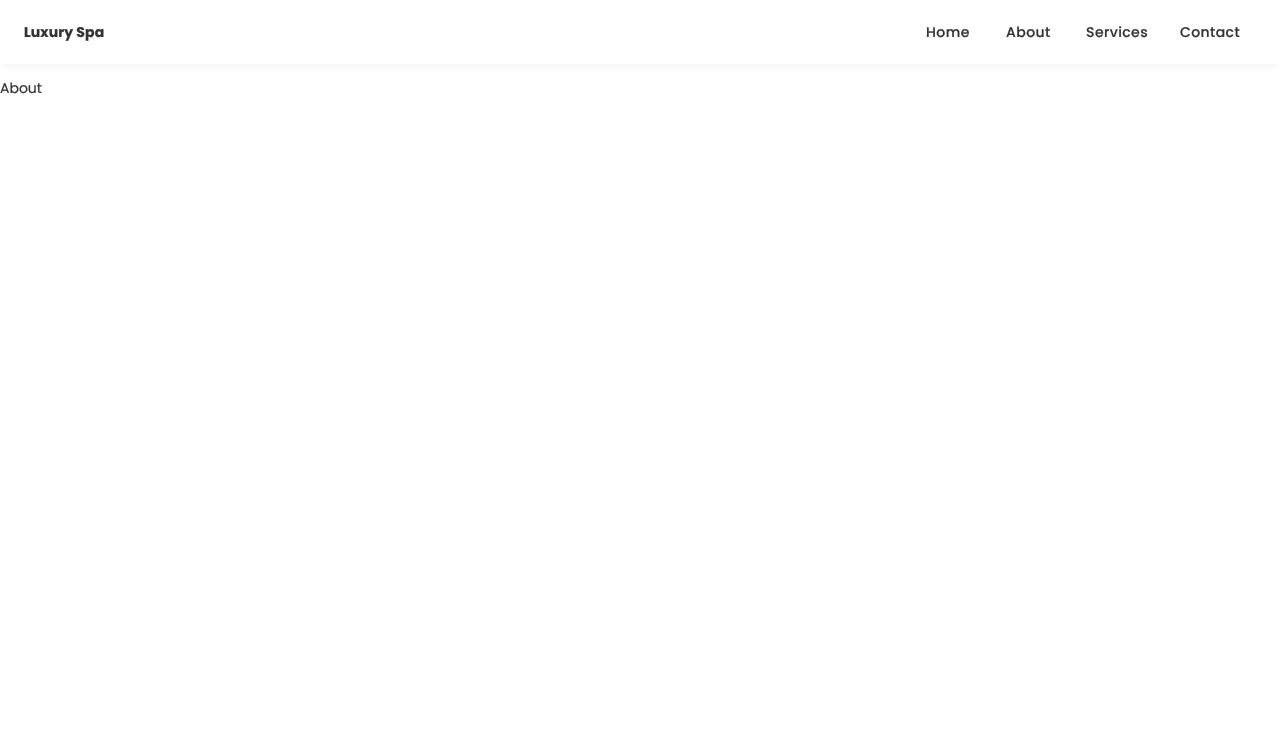
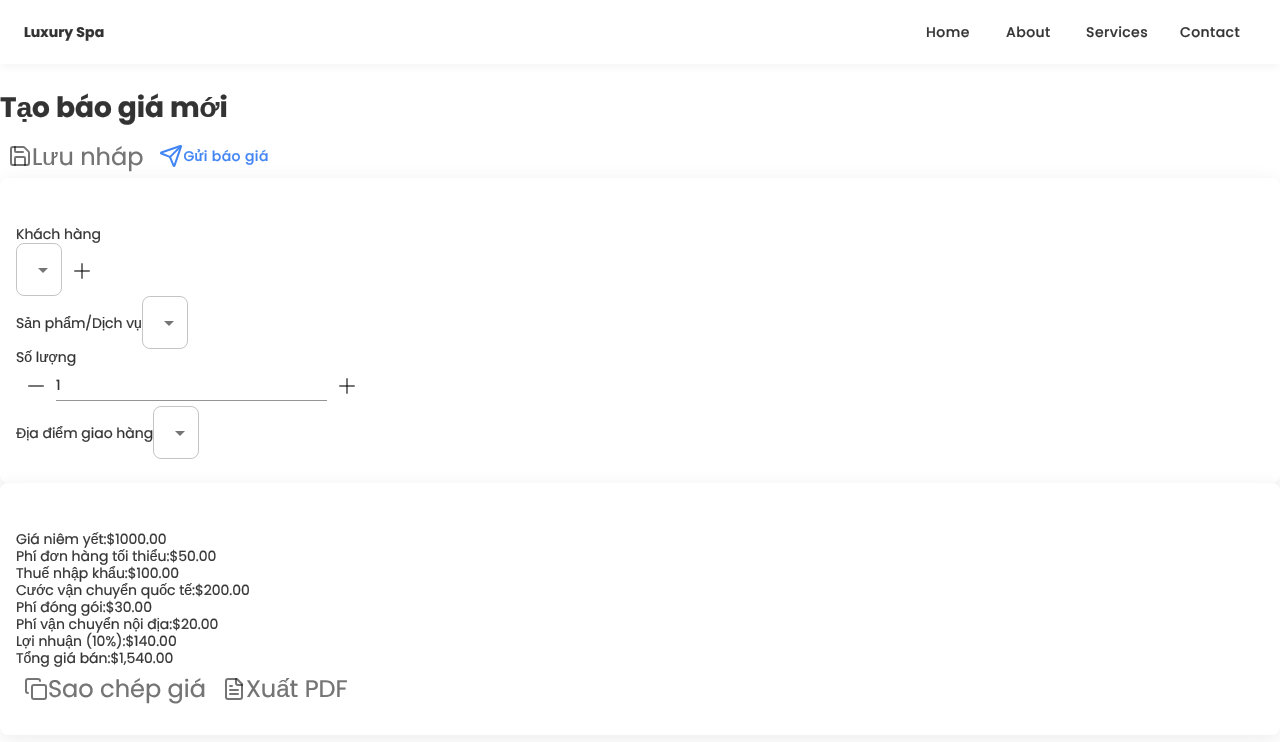
Before and after one commit to TienNguyen2803/hila, a React (Vite) app: page /about in a window 1280 px wide. Shown: the top 742 px of the page. Built offline with nearby package versions, Linux system fonts and the light colour scheme.

Commit message:
feature/add_about_page

```diff
--- a/package.json
+++ b/package.json
@@ -20,6 +20,7 @@
     "@mui/icons-material": "^5.15.7",
     "@mui/material": "^5.15.7",
     "@reduxjs/toolkit": "^2.2.4",
+    "lucide-react": "^0.479.0",
     "react": "^18.3.1",
     "react-dom": "^18.3.1",
     "react-redux": "^9.1.2",
--- a/src/pages/about/About.tsx
+++ b/src/pages/about/About.tsx
@@ -1,7 +1,158 @@
-import React from 'react'
+import React from 'react';
+import {
+  Search,
+  Save,
+  Copy,
+  Send,
+  FileText,
+  Plus,
+  Minus,
+  AlertCircle
+} from 'lucide-react';
+import {
+  Input,
+  Select,
+  Card,
+  CardContent,
+  CardHeader,
+  Typography,
+  Button,
+  IconButton,
+} from "@mui/material";
 
-export default function About() {
+const About = () => {
   return (
-    <div>About</div>
-  )
-}
+    <div className="container mx-auto p-4">
+      {/* Header */}
+      <div className="flex justify-between items-center mb-6">
+        <h1 className="text-2xl font-bold">Tạo báo giá mới</h1>
+        <div className="flex gap-2">
+          <IconButton>
+            <Save className="w-4 h-4" />
+            Lưu nháp
+          </IconButton>
+          <Button className="flex items-center gap-2">
+            <Send className="w-4 h-4" />
+            Gửi báo giá
+          </Button>
+        </div>
+      </div>
+
+      {/* Main Content */}
+      <div className="grid grid-cols-1 md:grid-cols-2 gap-6">
+        {/* Left Panel - Input Section */}
+        <Card>
+          <CardHeader>
+            <Typography>Thông tin báo giá</Typography>
+          </CardHeader>
+          <CardContent className="space-y-4">
+            {/* Customer Selection */}
+            <div className="space-y-2">
+              <label className="text-sm font-medium">Khách hàng</label>
+              <div className="flex gap-2">
+                <Select className="w-full">
+                  <option>Chọn khách hàng</option>
+                </Select>
+                <IconButton >
+                  <Plus className="w-4 h-4" />
+                </IconButton>
+              </div>
+            </div>
+
+            {/* Product Selection */}
+            <div className="space-y-2">
+              <label className="text-sm font-medium">Sản phẩm/Dịch vụ</label>
+              <Select className="w-full">
+                <option>Chọn sản phẩm</option>
+              </Select>
+            </div>
+
+            {/* Quantity Input */}
+            <div className="space-y-2">
+              <label className="text-sm font-medium">Số lượng</label>
+              <div className="flex items-center gap-2">
+              <IconButton >
+                  <Minus className="w-4 h-4" />
+                </IconButton>
+                <Input type="number" defaultValue="1" className="text-center" />
+                <IconButton >
+                  <Plus className="w-4 h-4" />
+                </IconButton>
+              </div>
+            </div>
+
+            {/* Delivery Location */}
+            <div className="space-y-2">
+              <label className="text-sm font-medium">Địa điểm giao hàng</label>
+              <Select className="w-full">
+                <option>Chọn địa điểm</option>
+              </Select>
+            </div>
+          </CardContent>
+        </Card>
+
+        {/* Right Panel - Cost Breakdown */}
+        <Card>
+          <CardHeader>
+            <Typography>Chi tiết chi phí</Typography>
+          </CardHeader>
+          <CardContent>
+            {/* Cost Breakdown Table */}
+            <div className="space-y-4">
+              <div className="grid grid-cols-2 gap-4 p-2 hover:bg-gray-50">
+                <span className="text-sm">Giá niêm yết:</span>
+                <span className="text-sm font-medium text-right">$1000.00</span>
+              </div>
+              <div className="grid grid-cols-2 gap-4 p-2 hover:bg-gray-50">
+                <span className="text-sm">Phí đơn hàng tối thiểu:</span>
+                <span className="text-sm font-medium text-right">$50.00</span>
+              </div>
+              <div className="grid grid-cols-2 gap-4 p-2 hover:bg-gray-50">
+                <span className="text-sm">Thuế nhập khẩu:</span>
+                <span className="text-sm font-medium text-right">$100.00</span>
+              </div>
+              <div className="grid grid-cols-2 gap-4 p-2 hover:bg-gray-50">
+                <span className="text-sm">Cước vận chuyển quốc tế:</span>
+                <span className="text-sm font-medium text-right">$200.00</span>
+              </div>
+              <div className="grid grid-cols-2 gap-4 p-2 hover:bg-gray-50">
+                <span className="text-sm">Phí đóng gói:</span>
+                <span className="text-sm font-medium text-right">$30.00</span>
+              </div>
+              <div className="grid grid-cols-2 gap-4 p-2 hover:bg-gray-50">
+                <span className="text-sm">Phí vận chuyển nội địa:</span>
+                <span className="text-sm font-medium text-right">$20.00</span>
+              </div>
+              <div className="grid grid-cols-2 gap-4 p-2 hover:bg-gray-50">
+                <span className="text-sm">Lợi nhuận (10%):</span>
+                <span className="text-sm font-medium text-right">$140.00</span>
+              </div>
+
+              {/* Total Price */}
+              <div className="border-t pt-4 mt-4">
+                <div className="grid grid-cols-2 gap-4">
+                  <span className="text-lg font-bold">Tổng giá bán:</span>
+                  <span className="text-lg font-bold text-right text-green-600">$1,540.00</span>
+                </div>
+              </div>
+
+              {/* Action Buttons */}
+              <div className="flex gap-2 mt-6">
+                <IconButton >
+                  <Copy className="w-4 h-4" />
+                  Sao chép giá
+                </IconButton>
+                <IconButton >
+                  <FileText className="w-4 h-4" />
+                  Xuất PDF
+                </IconButton>
+              </div>
+            </div>
+          </CardContent>
+        </Card>
+      </div>
+    </div>
+  );
+};
+
+export default About;
```
Also changed, not shown: 1 other file (tests, documents, lock files or other folders).
